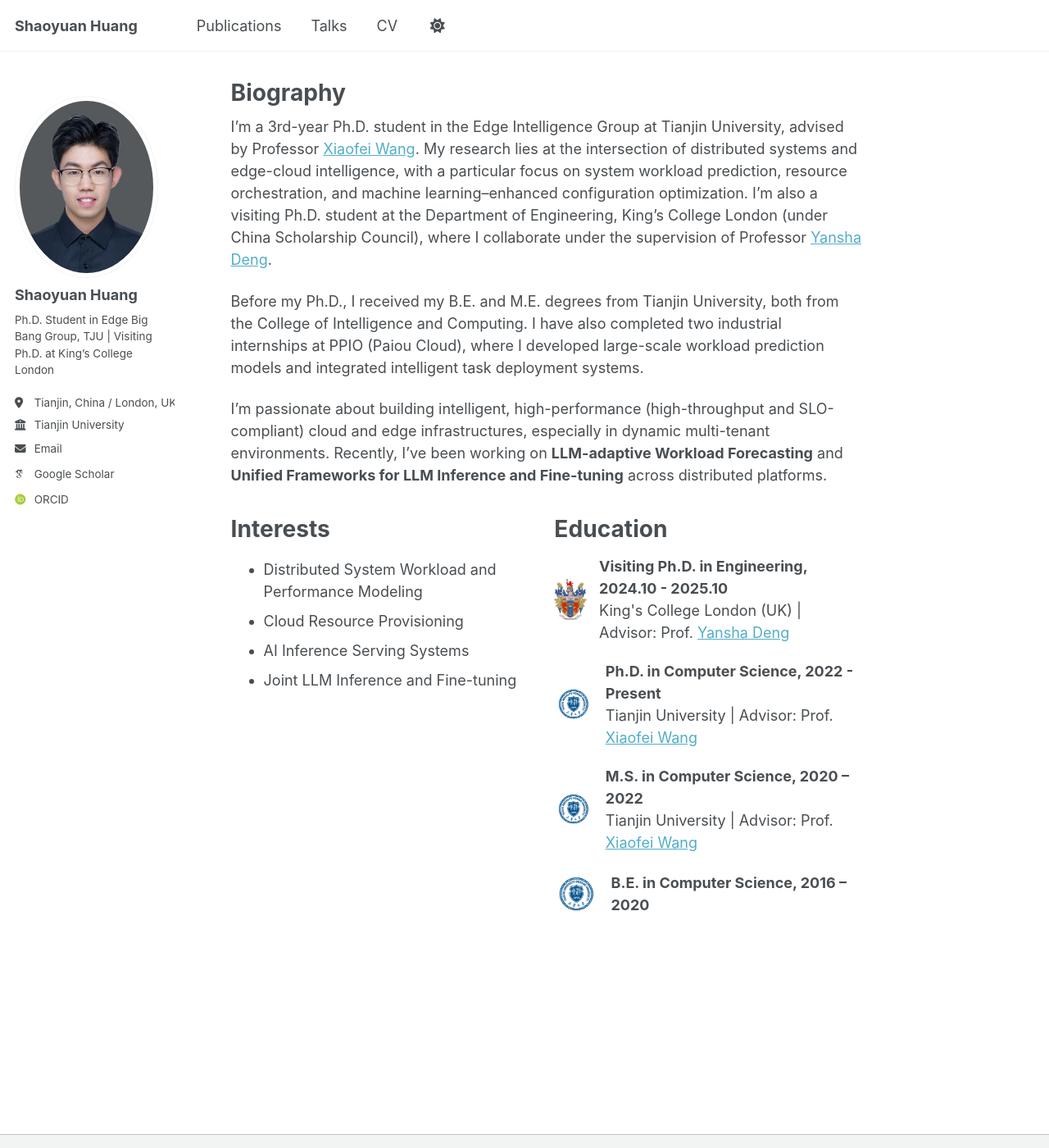
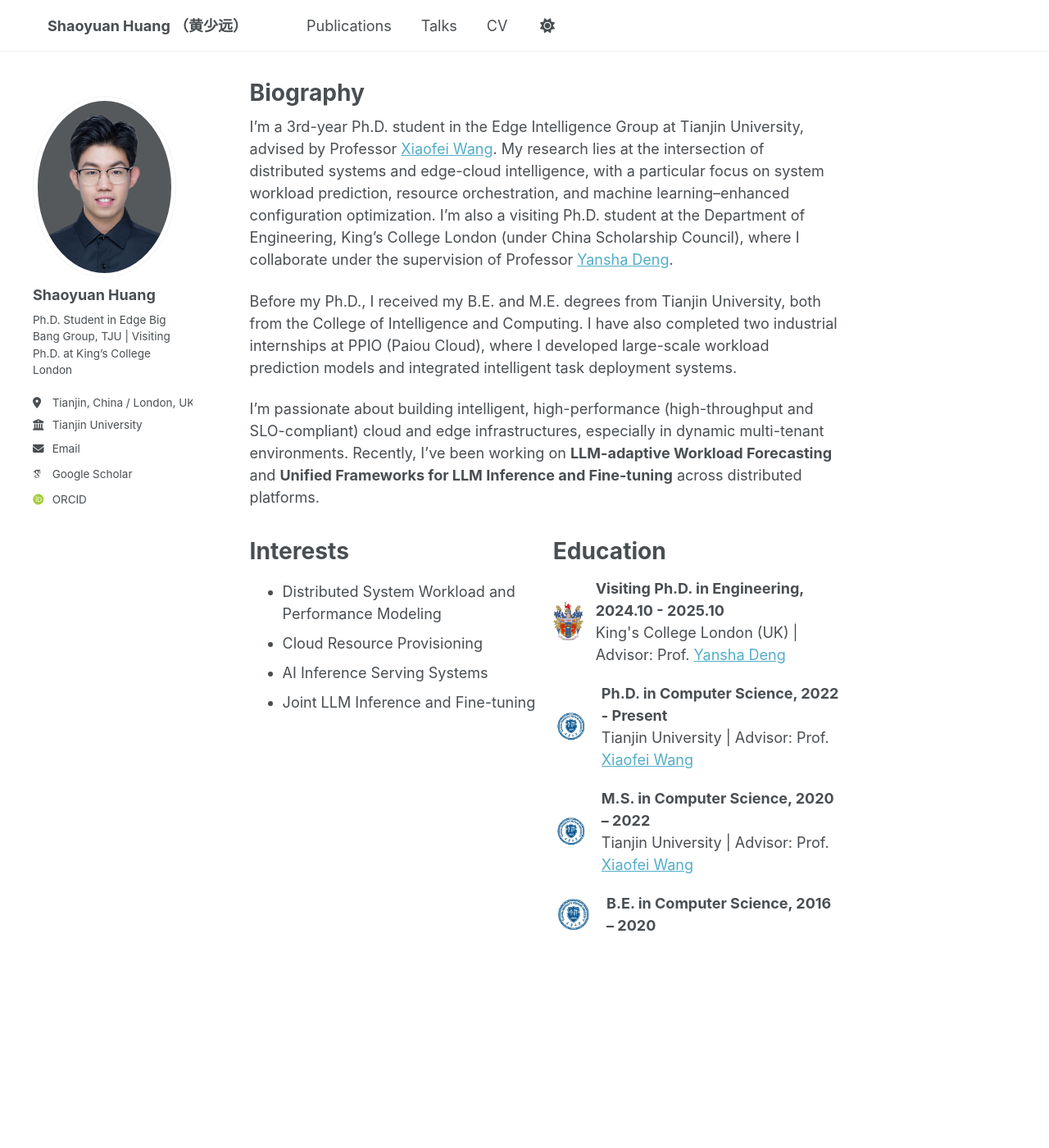
Before and after one commit to hsy23/ShaoyuanHuang, a Jekyll site: the page built from _pages/about.md, in a window 1280 px wide and 1400 px high. Shown: the whole window at 82% size. Built offline with Jekyll 4.4.1, drawn with Linux system fonts in a browser that asks for light colours; some web fonts are replaced.

Commit message:
修改居中

```diff
--- a/_config.yml
+++ b/_config.yml
@@ -9,7 +9,7 @@
 # Basic Site Settings
 locale                   : "en-UK"
 site_theme               : "default"
-title                    : "Shaoyuan Huang"
+title                    : "Shaoyuan Huang （黄少远）"
 title_separator          : "-"
 name                     : &name "Your Name"
 description              : &description "Ph.D. Candidate @ Tianjin University, Visiting Researcher @ King’s College London"
--- a/_sass/_themes.scss
+++ b/_sass/_themes.scss
@@ -70,7 +70,7 @@
     math: fluid,
     output: float,
     gutter-position: after,
-    container: $large,
+    container: 80%,
     global-box-sizing: border-box,
 );
 
--- a/_sass/layout/_masthead.scss
+++ b/_sass/layout/_masthead.scss
@@ -29,9 +29,11 @@
     @include clearfix;
     padding: 0.5em 1em;
     font-family: $sans-serif-narrow;
+    margin-left: auto;
+    margin-right: auto;
 
     @include breakpoint($x-large) {
-      max-width: $x-large;
+      max-width: 1200px;
     }
 
     nav {
--- a/_sass/layout/_page.scss
+++ b/_sass/layout/_page.scss
@@ -6,13 +6,15 @@
   @include container;
   @include clearfix;
   margin-top: 2em;
+  margin-left: auto;
+  margin-right: auto;
   padding-left: 1em;
   padding-right: 1em;
   animation: intro 0.3s both;
   animation-delay: 0.35s;
 
   @include breakpoint($x-large) {
-    max-width: $x-large;
+    max-width: 1200px;
   }
 }
 
--- a/_sass/layout/_sidebar.scss
+++ b/_sass/layout/_sidebar.scss
@@ -22,6 +22,7 @@
     overflow-y: auto;               // Add scrollbar if the sidebar is too long
     position: fixed;
     padding-top: $masthead-height;
+    left: calc((100% - 1200px) / 2);
   }
 
   @include breakpoint($large) {
@@ -38,6 +39,7 @@
   @include breakpoint($x-large) {
     max-width: $sidebar-link-max-width;
     padding-right: 0;
+    left: calc((100% - 1200px) / 2);
   }
 
   h2, h3, h4, h5, h6 {
```
